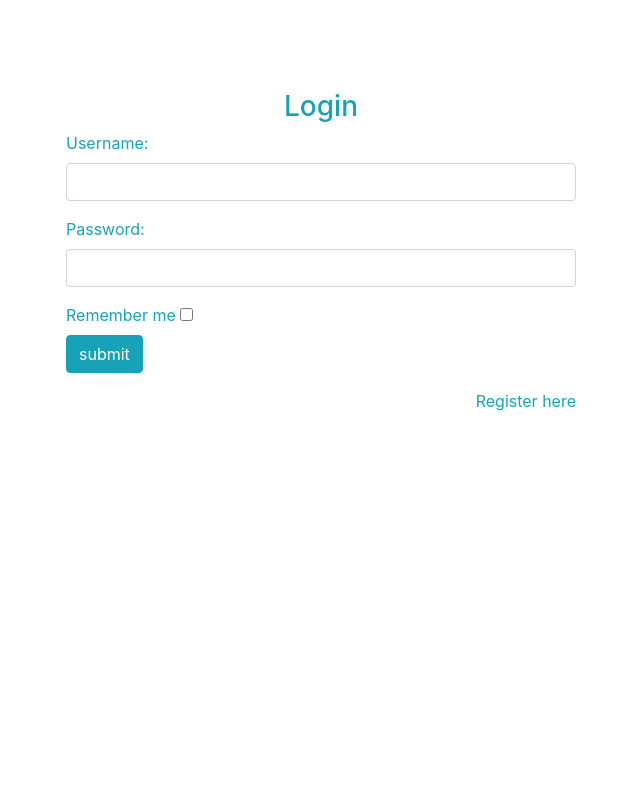
After one commit to MatejMeklav/pametni_nabiralnik_projekt, a PHP site: page /views/uporabniki/prijava.php in a window 1280 px wide. The commit adds this page. Shown: the whole page, without its empty margins (319-959 px from the left). Run offline with PHP 8.4, Linux system fonts and the light colour scheme; some libraries are stand-ins or nearby versions.

Commit message:
layout changes

```diff
--- a/controllers/uporabnik_controller.php
+++ b/controllers/uporabnik_controller.php
@@ -80,6 +80,11 @@ class uporabnik_controller {
       require_once('views/oglasi/uspesnoDodal.php');
     }
 
+    public function prijava(){
+
+        require_once('views/uporabniki/prijava.php');
+    }
+
 
 
   }
--- a/routes.php
+++ b/routes.php
@@ -26,7 +26,7 @@ function call($controller, $action) {
   //Na tem mestu bi lahko dodamo tudi avtentikacijo (preverjamo, če je uporabnik v seji) in avtorizacijo
   //slednje bi storili tako, da bi imeli več array-ev, recimo array z admin kontrolerji in akcijami in array z public akcijami
 $controllers = array('strani' => ['domov', 'napaka'],
- 'Uporabnik' => ['index', 'prikazi','dodaj','shrani', 'registracija'],
+ 'Uporabnik' => ['index', 'prikazi','dodaj','shrani', 'registracija','prijava'],
     'Nabiralnik' => ['index', 'prikazi','dodaj','shrani']);
 
 
--- a/views/layout.php
+++ b/views/layout.php
@@ -60,7 +60,7 @@
             <!-- desni meni z opcijami za prijavo in registracijo in fotnawesome ikonami v znački i -->
             <ul class="navbar-nav ml-auto">
               <li class="nav-item"><a  class="nav-link" href="#"><i class="fas fa-user"></i> Registracija</a></li>
-              <li class="nav-item"><a class="nav-link"  href="#"><i class="fas fa-sign-in-alt"></i> Prijava</a></li>
+              <li class="nav-item"><a class="nav-link"  href="?controller=uporabnik&action=prijava"><i class="fas fa-sign-in-alt"></i> Prijava</a></li>
             </ul>
           </div>
         </nav>
--- a/views/oglasi/uspesnoDodal.php
+++ /dev/null
@@ -1,5 +0,0 @@
-<!--enostaven pogled za informiranje o uspešnosti dodajanja oglasa -->
-<!-- ta se nahaja v spremenljivki $oglas, ki smo jo pripravili v kontrolerju, uporabniku pa damo še povezavo na izpis celotnega oglasa (preko akcije prikazi) -->
-
-<p>Oglas je bil uspešno shranjen!</p>
-<p>Viden je <a href="?controller=oglasi&action=prikazi&id=<?php echo $oglas->id; ?>">tukaj</a></p>
--- /dev/null
+++ b/views/uporabniki/prijava.php
@@ -0,0 +1,36 @@
+<link href="//maxcdn.bootstrapcdn.com/bootstrap/4.1.1/css/bootstrap.min.css" rel="stylesheet" id="bootstrap-css">
+<script src="//maxcdn.bootstrapcdn.com/bootstrap/4.1.1/js/bootstrap.min.js"></script>
+<script src="//cdnjs.cloudflare.com/ajax/libs/jquery/3.2.1/jquery.min.js"></script>
+<!------ Include the above in your HEAD tag ---------->
+
+<body>
+<div id="login">
+    <h3 class="text-center text-white pt-5">Login form</h3>
+    <div class="container">
+        <div id="login-row" class="row justify-content-center align-items-center">
+            <div id="login-column" class="col-md-6">
+                <div id="login-box" class="col-md-12">
+                    <form id="login-form" class="form" action="" method="post">
+                        <h3 class="text-center text-info">Login</h3>
+                        <div class="form-group">
+                            <label for="username" class="text-info">Username:</label><br>
+                            <input type="text" name="username" id="username" class="form-control">
+                        </div>
+                        <div class="form-group">
+                            <label for="password" class="text-info">Password:</label><br>
+                            <input type="text" name="password" id="password" class="form-control">
+                        </div>
+                        <div class="form-group">
+                            <label for="remember-me" class="text-info"><span>Remember me</span> <span><input id="remember-me" name="remember-me" type="checkbox"></span></label><br>
+                            <input type="submit" name="submit" class="btn btn-info btn-md" value="submit">
+                        </div>
+                        <div id="register-link" class="text-right">
+                            <a href="#" class="text-info">Register here</a>
+                        </div>
+                    </form>
+                </div>
+            </div>
+        </div>
+    </div>
+</div>
+</body>
--- /dev/null
+++ b/views/uporabniki/registracija.php
@@ -0,0 +1 @@
+<?php
```
Also changed, not shown: views/oglasi/dodaj.php (deleted, +0 -13 lines), views/oglasi/index.php (deleted, +0 -33 lines), views/oglasi/prikazi.php (deleted, +0 -7 lines).
